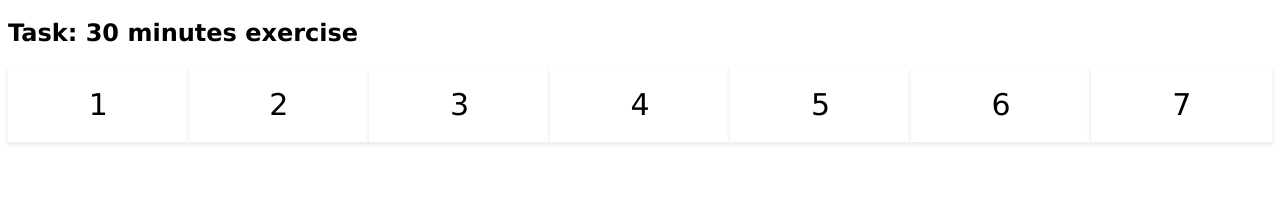
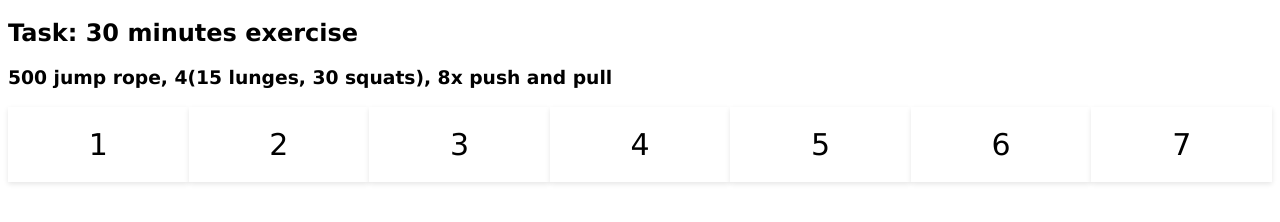
Before and after one commit to web85721/LockIn, a plain HTML site: page index.html in a window 1280 px wide. Shown: the part 62-284 px from the top of the page. Drawn offline with Linux system fonts and the light colour scheme.

Commit message:
Update index.html

```diff
--- a/index.html
+++ b/index.html
@@ -71,6 +71,7 @@
 <body>
     <h1>Lock In.</h1>
     <h2>Task: 30 minutes exercise</h2>
+    <h3>500 jump rope, 4(15 lunges, 30 squats), 8x push and pull</h3>
 
     <div class="grid-container">
         <div class="grid-item" data-index="0">1</div>
```
